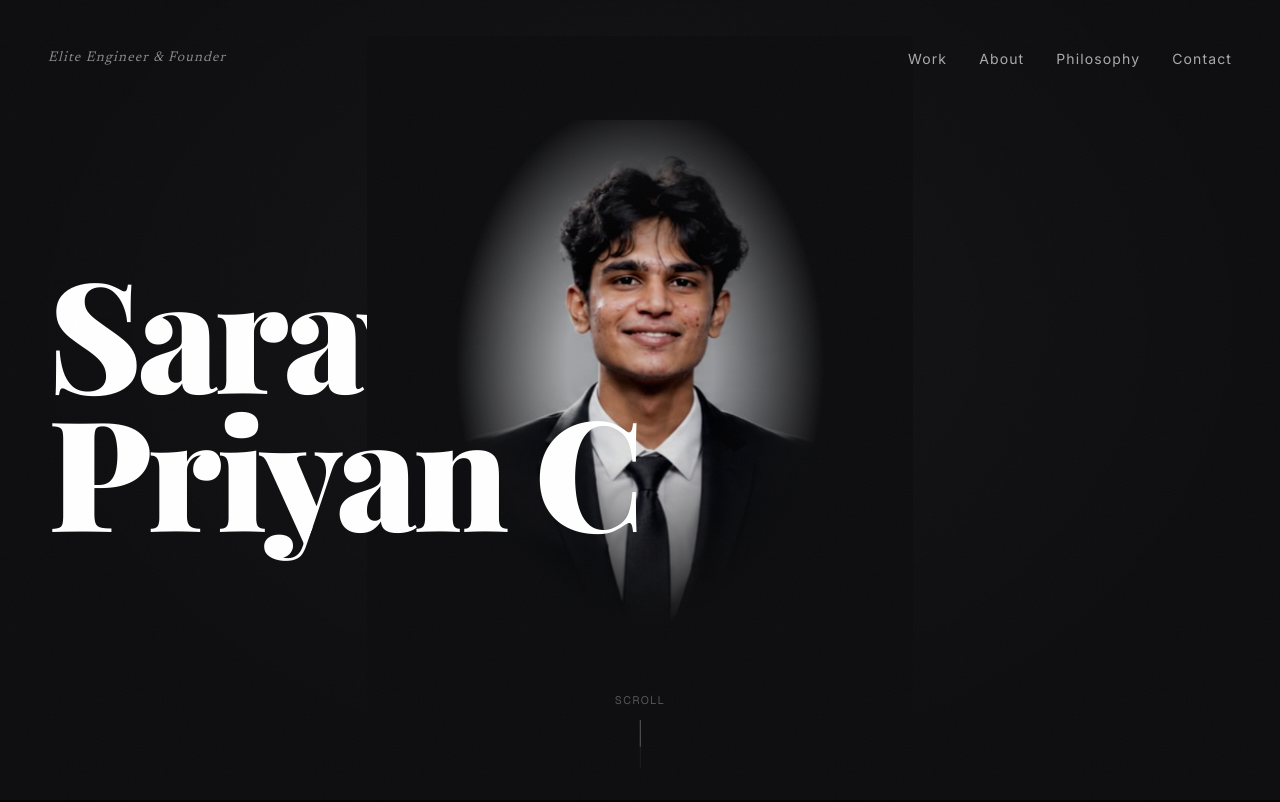
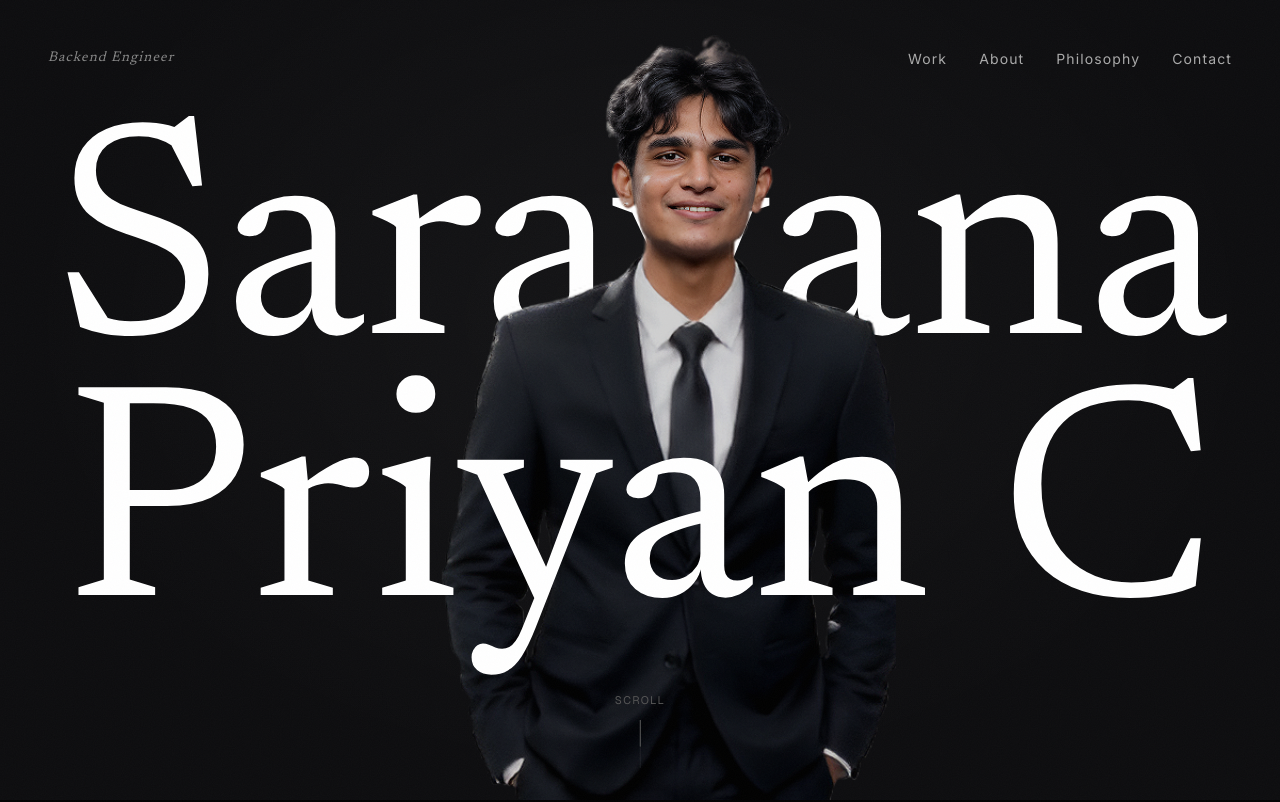
Before and after one commit to codesbysaravana/portfolio, a Next.js app: page / in a window 1280 px wide. Shown: the top 802 px of the page. Built offline with nearby package versions, Linux system fonts and the light colour scheme.

Commit message:
hero awesome

```diff
--- a/next.config.ts
+++ b/next.config.ts
@@ -3,6 +3,9 @@ import type { NextConfig } from "next";
 const nextConfig: NextConfig = {
   /* config options here */
   reactCompiler: true,
+  images: {
+    qualities: [75, 90],
+  },
 };
 
 export default nextConfig;
--- a/src/components/chapters/hero.tsx
+++ b/src/components/chapters/hero.tsx
@@ -152,7 +152,7 @@ export function ChapterHero() {
             color: '#888',
           }}
         >
-          Elite Engineer &amp; Founder
+          Backend Engineer
         </div>
 
         {/* ━━ Nav — top right ━━ */}
@@ -190,19 +190,22 @@ export function ChapterHero() {
           style={{
             position: 'absolute',
             zIndex: 1,
-            left: 48,
-            top: '50%',
-            transform: 'translateY(-100%)',
+            inset: 0,
+            display: 'flex',
+            flexDirection: 'column',
+            justifyContent: 'flex-end',
+            alignItems: 'center',
+            paddingBottom: '52vh', // Pushes text above center
           }}
         >
           <h1
             aria-label="Saravana Priyan C"
             style={{
-              fontFamily: 'var(--font-playfair), Georgia, serif',
-              fontSize: 'clamp(72px, 12vw, 180px)',
-              fontWeight: 900,
-              lineHeight: 0.9,
-              letterSpacing: '-0.03em',
+              fontFamily: 'var(--font-newsreader), Georgia, serif',
+              fontSize: 'clamp(120px, 24vw, 450px)',
+              fontWeight: 400,
+              lineHeight: 0.8,
+              letterSpacing: 'normal',
               color: '#FFFFFF',
               margin: 0,
               whiteSpace: 'nowrap',
@@ -218,38 +221,32 @@ export function ChapterHero() {
           style={{
             position: 'absolute',
             zIndex: 2,
-            top: '50%',
-            left: '50%',
-            transform: 'translate(-50%, -50%)',
+            inset: 0,
+            display: 'flex',
+            justifyContent: 'center',
+            alignItems: 'center',
+            pointerEvents: 'none',
           }}
         >
           <div
             style={{
               position: 'relative',
-              height: '70vh',
-              width: 'calc(70vh * 0.75)',
+              height: '100vh',
+              width: '40vw',
+              minWidth: '400px',
+              maxWidth: '800px',
             }}
           >
             <Image
-              src="/saravana2.png"
+              src="/saravanahero.png"
               alt="Saravana Priyan"
               fill
               priority
               className="object-cover object-top"
-              sizes="(max-width: 640px) 70vw, 40vw"
+              sizes="(max-width: 640px) 100vw, 40vw"
               quality={90}
               style={{
-                filter: 'brightness(0.82) contrast(1.15) saturate(0.85)',
-              }}
-            />
-            {/* Vignette: blends gray photo edges into dark page */}
-            <div
-              style={{
-                position: 'absolute',
-                inset: '-15%',
-                zIndex: 1,
-                pointerEvents: 'none',
-                background: 'radial-gradient(ellipse 45% 48% at 50% 45%, transparent 30%, #0D0D0F 75%)',
+                filter: 'brightness(0.82)',
               }}
             />
           </div>
@@ -261,18 +258,23 @@ export function ChapterHero() {
           style={{
             position: 'absolute',
             zIndex: 3,
-            left: 48,
-            top: '50%',
+            inset: 0,
+            display: 'flex',
+            flexDirection: 'column',
+            justifyContent: 'flex-start',
+            alignItems: 'center',
+            paddingTop: '50vh', // Pushes text below center
+            pointerEvents: 'none',
           }}
         >
           <span
             aria-hidden="true"
             style={{
-              fontFamily: 'var(--font-playfair), Georgia, serif',
-              fontSize: 'clamp(72px, 12vw, 180px)',
-              fontWeight: 900,
-              lineHeight: 0.9,
-              letterSpacing: '-0.03em',
+              fontFamily: 'var(--font-newsreader), Georgia, serif',
+              fontSize: 'clamp(120px, 24vw, 450px)',
+              fontWeight: 400,
+              lineHeight: 0.8,
+              letterSpacing: 'normal',
               color: '#FFFFFF',
               whiteSpace: 'nowrap',
               display: 'block',
--- a/src/components/chapters/identity.tsx
+++ b/src/components/chapters/identity.tsx
@@ -42,12 +42,7 @@ export function ChapterIdentity() {
           <ParallaxLayer speed={-0.15}>
             <MaskReveal direction="up" delay={0.3}>
               <div className="relative aspect-[3/4] w-full overflow-hidden rounded-sm bg-[var(--portfolio-bg-elevated)]">
-                {/* Replace with your portrait image */}
-                <div className="h-full w-full flex items-center justify-center text-[var(--portfolio-fg-ghost)]">
-                  <span
-                    className="font-mono uppercase"
-                    style={{ fontSize: 'var(--font-size-caption)', letterSpacing: '0.12em' }}
-                  >
+                <div className="relative h-full w-full">
                   <Image
                     src="/saravanasuit.jpeg"
                     alt="Saravana Priyan"
@@ -57,7 +52,6 @@ export function ChapterIdentity() {
                     sizes="(max-width: 640px) 70vw, 40vw"
                     quality={90}
                   />
-                  </span>
                 </div>
               </div>
             </MaskReveal>
```
Also changed, not shown: public/saravanahero.png (added). Lines whose indentation alone changed are shown as unchanged.
